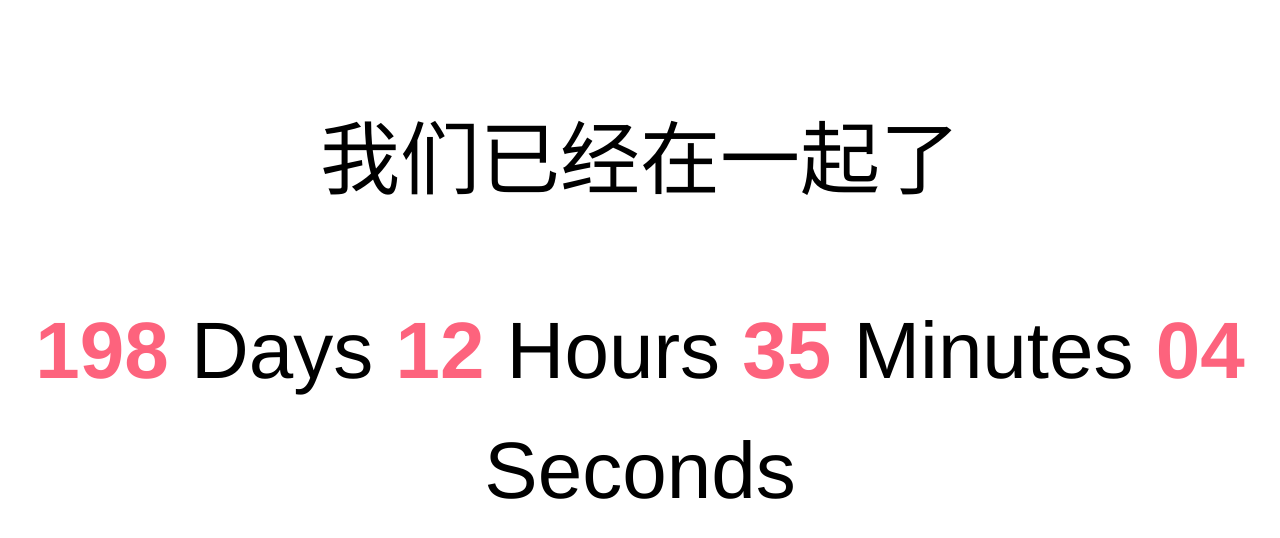
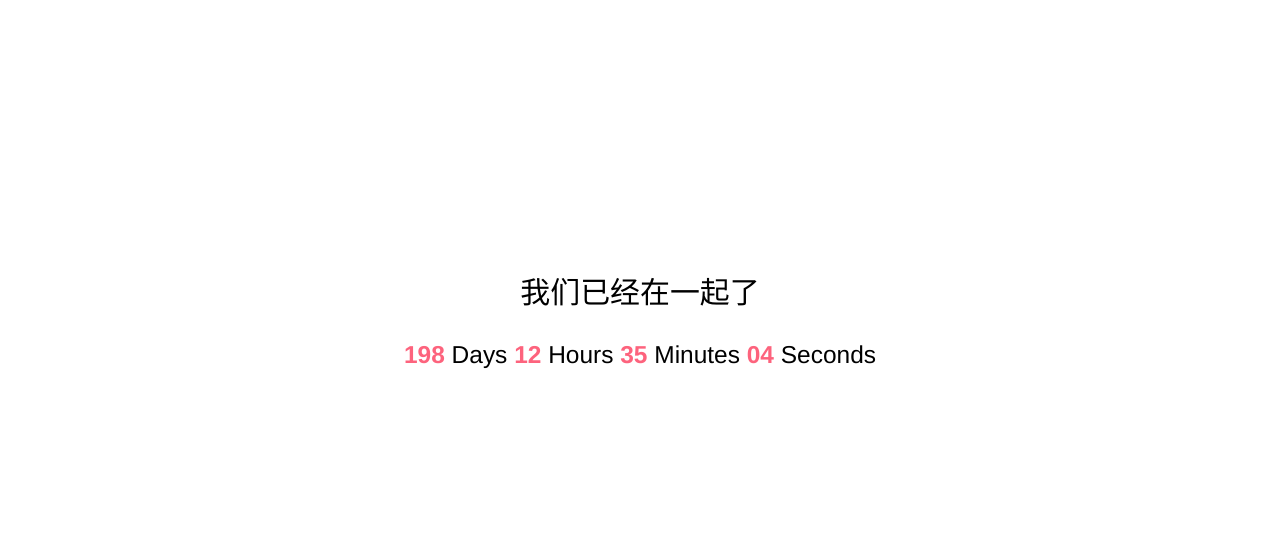
Before and after one commit to zihaociliu/bg, a plain HTML site: page index.html in a window 1280 px wide. Drawn offline with Linux system fonts and the light colour scheme.

Commit message:
Update index.html

```diff
--- a/index.html
+++ b/index.html
@@ -13,14 +13,12 @@
             -webkit-font-smoothing: antialiased;
             font-family: Helvetica Neue, Helvetica, Hiragino Sans GB, Microsoft YaHei, Arial, sans-serif;
             background-image: url("./background.jpg");
-            background-size: cover;
-            font-size: 100%; /* 将body的字体大小调整为100% */
+            font-size: 85%;
             margin: 0;
-            color: black; /* 设置字体颜色为白色 */
         }
 
         h2 {
-            font-size: 500%; /* 调整h2的字体大小 */
+            font-size: 220%;
             font-weight: 400;
         }
 
@@ -33,13 +31,13 @@
         }
 
         .timer {
-            font-size: 500%; /* 调整timer的字体大小 */
+            font-size: 180%;
             line-height: 1.5;
             margin: 1em 0;
         }
 
         .timer b {
-            color: rgb(253, 99, 125); /* 高亮部分的颜色保持不变 */
+            color: rgb(253, 99, 125);
         }
     </style>
 </head>
@@ -54,9 +52,9 @@
 
     <script>
         function timer() {
-            window.setTimeout("show_date_time()", 1000);
-            var start = new Date("2023-12-17 01:21:00").getTime(); // 2023.12.17
-            var t = new Date().getTime() - start;
+          window.setTimeout("show_date_time()", 1000);
+          var start = new Date("2023-12-17 01:21:00").getTime(); // 2015.7.2
+          var t = new Date().getTime() - start;
             var h = ~~(t / 1000 / 60 / 60 % 24);
             if (h < 10) {
                 h = "0" + h;
```
